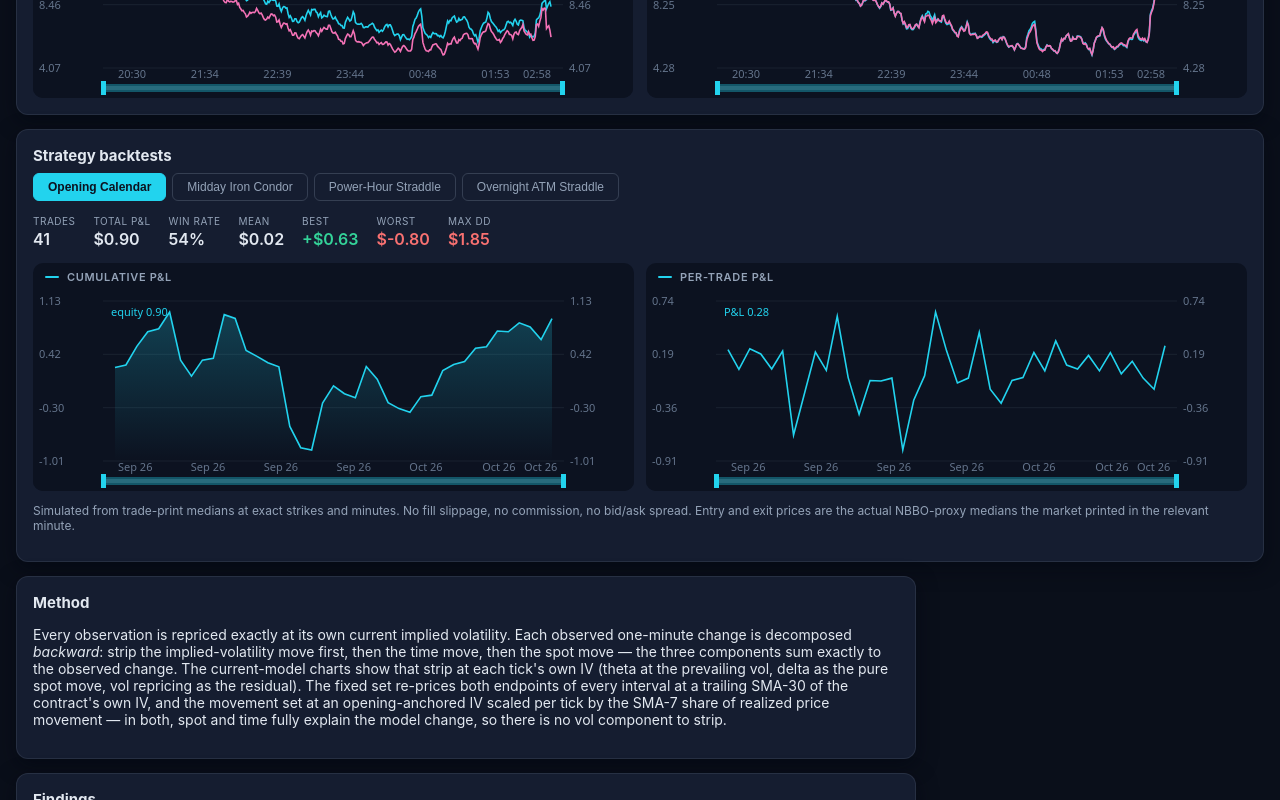
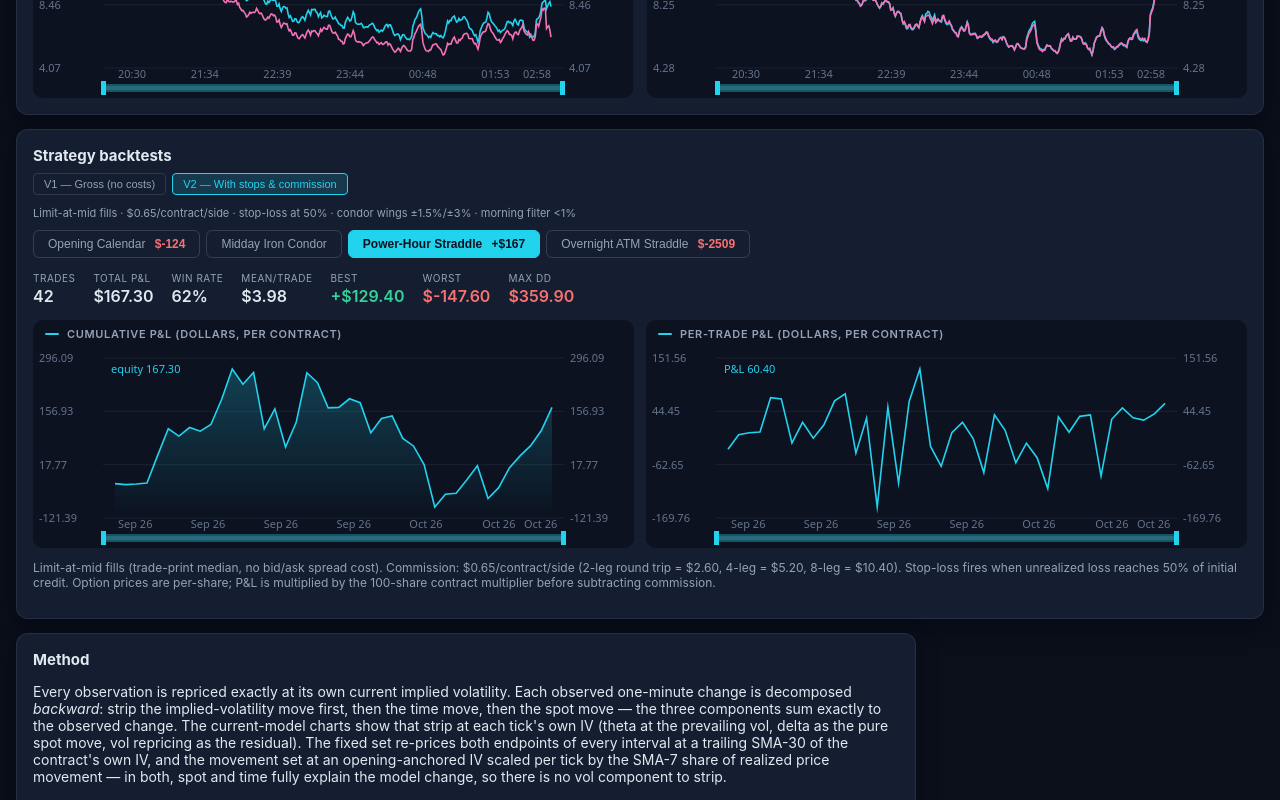
Before and after one commit to Carson-Fricke/FCA, a SvelteKit app in the folder src/ui/: page /demo/spy0dte in a window 1280 px wide. Shown: the part 2880-3680 px from the top of the page. Built offline with nearby package versions, Linux system fonts and the light colour scheme.

Commit message:
feat(T214): wire v1/v2 backtest results into UI with version toggle, per-tab P&L, and cost model description

```diff
--- a/src/ui/src/routes/demo/spy0dte/+page.svelte
+++ b/src/ui/src/routes/demo/spy0dte/+page.svelte
@@ -2,6 +2,7 @@
 	import TimeSeriesChart from '$lib/components/charts/TimeSeriesChart.svelte';
 	import { profile } from '$lib/data/spy0dteProfile.js';
 	import { backtests } from '$lib/data/spy0dteBacktests.js';
+	import { backtestsV2 } from '$lib/data/spy0dteBacktestsV2.js';
 
 	const m = profile.meta;
 	const height = 230;
@@ -14,12 +15,16 @@
 		overnightStraddle: 'Overnight ATM Straddle'
 	};
 	const strategyOrder = ['openingCalendar', 'middayCondor', 'powerHourStraddle', 'overnightStraddle'];
-	let activeStrategy = $state('openingCalendar');
+	let activeStrategy = $state('powerHourStraddle');
+	let activeVersion = $state('v2'); // default to the cost-adjusted results
+
+	const activeBacktests = $derived(activeVersion === 'v2' ? backtestsV2 : backtests);
+	const activeMeta = $derived(activeVersion === 'v2' ? backtestsV2.meta : backtests.meta);
 
 	function equityPoints(summary) {
 		if (!summary || !summary.equity || !summary.days) return [];
 		return summary.days.map((day, i) => ({
-			t: (1788813000000 + i * 86400000),
+			t: 1788813000000 + i * 86400000,
 			v: summary.equity[i]
 		}));
 	}
@@ -27,7 +32,7 @@
 	function pnlPoints(summary) {
 		if (!summary || !summary.days) return [];
 		return summary.days.map((day, i) => ({
-			t: (1788813000000 + i * 86400000),
+			t: 1788813000000 + i * 86400000,
 			v: day.pnl
 		}));
 	}
@@ -236,6 +241,27 @@
 
 	<div class="card">
 		<h2>Strategy backtests</h2>
+		<div class="version-row">
+			<button
+				class="version-tab"
+				class:active={activeVersion === 'v1'}
+				onclick={() => (activeVersion = 'v1')}
+			>V1 — Gross (no costs)</button>
+			<button
+				class="version-tab"
+				class:active={activeVersion === 'v2'}
+				onclick={() => (activeVersion = 'v2')}
+			>V2 — With stops &amp; commission</button>
+		</div>
+		{#if activeVersion === 'v2'}
+			<p class="meta-line">
+				Limit-at-mid fills &middot; ${activeMeta.commissionPerContract}/contract/side &middot;
+				stop-loss at {activeMeta.stopLossPct * 100}% &middot; condor wings ±{activeMeta.condorOtmPct}%/±{activeMeta.condorWingPct}%
+				&middot; morning filter &lt;{activeMeta.morningFilterPct}%
+			</p>
+		{:else}
+			<p class="meta-line">Mid fills, no commission, no stop-loss, no spread modeling</p>
+		{/if}
 		<div class="tabs">
 			{#each strategyOrder as key}
 				<button
@@ -244,23 +270,28 @@
 					onclick={() => (activeStrategy = key)}
 				>
 					{strategyLabels[key]}
+					{#if activeBacktests.strategies[key] && activeBacktests.strategies[key].count > 0}
+						<span class="tab-pnl" class:negative={activeBacktests.strategies[key].totalPnl < 0}>
+							{activeBacktests.strategies[key].totalPnl >= 0 ? '+' : ''}${activeBacktests.strategies[key].totalPnl.toFixed(0)}
+						</span>
+					{/if}
 				</button>
 			{/each}
 		</div>
-		{#if backtests.strategies[activeStrategy] && backtests.strategies[activeStrategy].count > 0}
-			{@const s = backtests.strategies[activeStrategy]}
+		{#if activeBacktests.strategies[activeStrategy] && activeBacktests.strategies[activeStrategy].count > 0}
+			{@const s = activeBacktests.strategies[activeStrategy]}
 			<div class="stats">
 				<div class="stat"><span class="label">Trades</span><span class="value">{s.count}</span></div>
 				<div class="stat"><span class="label">Total P&L</span><span class="value" class:negative={s.totalPnl < 0}>${s.totalPnl.toFixed(2)}</span></div>
 				<div class="stat"><span class="label">Win rate</span><span class="value">{(s.winRate * 100).toFixed(0)}%</span></div>
-				<div class="stat"><span class="label">Mean</span><span class="value" class:negative={s.meanPnl < 0}>${s.meanPnl.toFixed(2)}</span></div>
+				<div class="stat"><span class="label">Mean/trade</span><span class="value" class:negative={s.meanPnl < 0}>${s.meanPnl.toFixed(2)}</span></div>
 				<div class="stat"><span class="label">Best</span><span class="value positive">+${s.best.toFixed(2)}</span></div>
 				<div class="stat"><span class="label">Worst</span><span class="value negative">${s.worst.toFixed(2)}</span></div>
 				<div class="stat"><span class="label">Max DD</span><span class="value negative">${s.maxDrawdown.toFixed(2)}</span></div>
 			</div>
 			<div class="bt-grid">
 				<TimeSeriesChart
-					title="Cumulative P&L"
+					title="Cumulative P&L (dollars, per contract)"
 					render="line"
 					height={200}
 					{minSpan}
@@ -268,7 +299,7 @@
 					series={[{ name: 'equity', data: equityPoints(s), render: 'line', fill: true }]}
 				/>
 				<TimeSeriesChart
-					title="Per-trade P&L"
+					title="Per-trade P&L (dollars, per contract)"
 					render="line"
 					height={200}
 					{minSpan}
@@ -277,13 +308,22 @@
 				/>
 			</div>
 		{:else}
-			<p class="caveat">No qualifying trades.</p>
+			<p class="caveat">No qualifying trades — entry credit after costs is not positive, or strikes lack trade data.</p>
 		{/if}
-		<p class="caveat">
-			Simulated from trade-print medians at exact strikes and minutes. No fill slippage, no
-			commission, no bid/ask spread. Entry and exit prices are the actual NBBO-proxy medians the
-			market printed in the relevant minute.
-		</p>
+		{#if activeVersion === 'v2'}
+			<p class="caveat">
+				Limit-at-mid fills (trade-print median, no bid/ask spread cost). Commission:
+				${activeMeta.commissionPerContract}/contract/side (2-leg round trip = $2.60,
+				4-leg = $5.20, 8-leg = $10.40). Stop-loss fires when unrealized loss reaches
+				{activeMeta.stopLossPct * 100}% of initial credit. Option prices are per-share;
+				P&L is multiplied by the 100-share contract multiplier before subtracting commission.
+			</p>
+		{:else}
+			<p class="caveat">
+				Gross P&L only — no commission, no spread, no stop-loss. Shows the theoretical edge
+				before costs.
+			</p>
+		{/if}
 	</div>
 
 	<div class="card findings">
@@ -423,6 +463,37 @@
 		font-weight: 600;
 		border-color: var(--accent);
 	}
+	.tab-pnl {
+		margin-left: 6px;
+		font-weight: 600;
+	}
+	.tab-pnl.negative {
+		color: #f87171;
+	}
+	.version-row {
+		display: flex;
+		gap: 6px;
+		margin-bottom: 8px;
+	}
+	.version-tab {
+		padding: 4px 10px;
+		border: 1px solid rgba(148, 163, 184, 0.2);
+		border-radius: 4px;
+		background: transparent;
+		color: var(--muted);
+		font-size: 11px;
+		cursor: pointer;
+	}
+	.version-tab.active {
+		background: rgba(34, 211, 238, 0.15);
+		color: var(--accent);
+		border-color: var(--accent);
+	}
+	.meta-line {
+		font-size: 11px;
+		color: var(--muted);
+		margin-bottom: 10px;
+	}
 	.stats {
 		display: flex;
 		gap: 18px;
```
